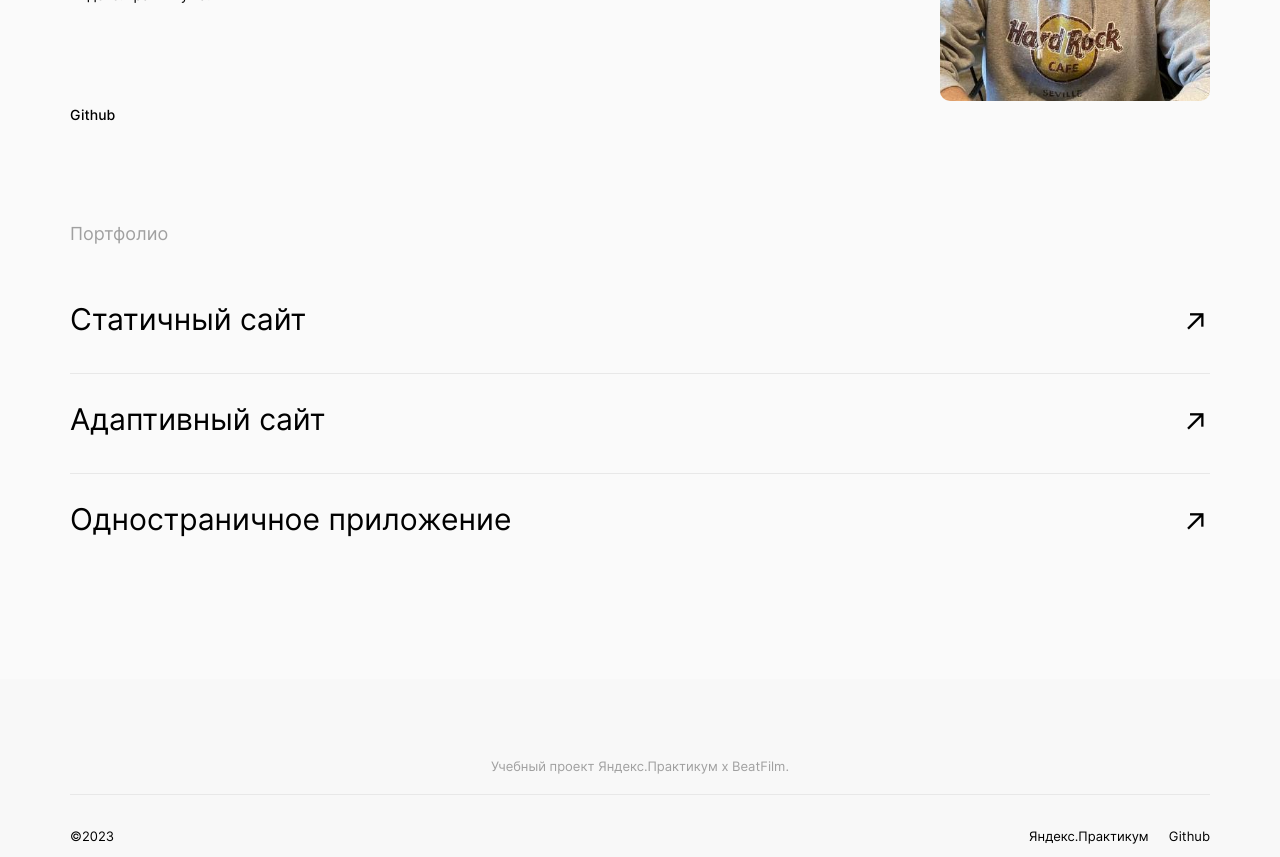
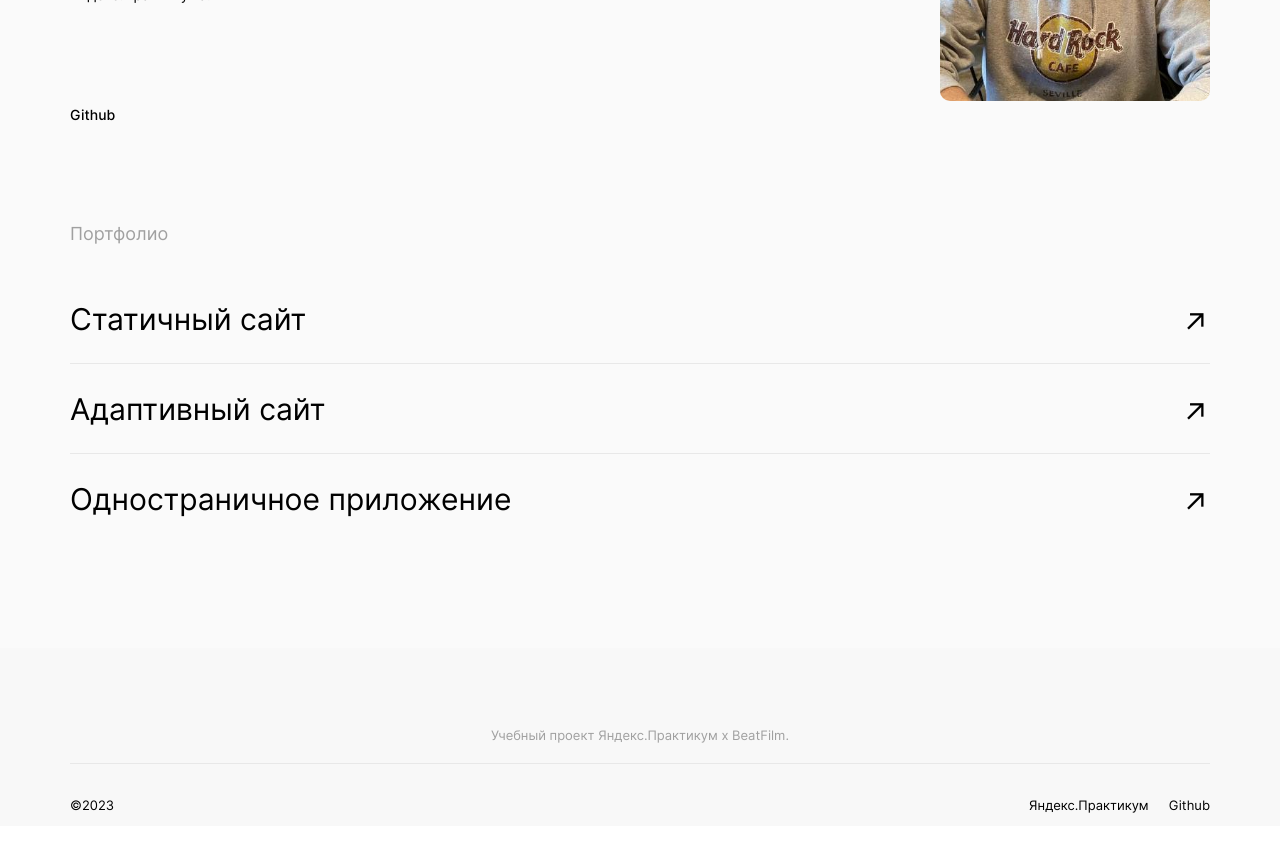
Before and after one commit to CheNikos/movies-explorer-frontend, a React (Create React App) app: page / in a window 1280 px wide. Shown: the part 2320-3177 px from the top of the page. After the commit the page ends 3146 px from the top, so only its background shows below. Built offline with nearby package versions, Linux system fonts and the light colour scheme.

Commit message:
Исправил Portfolio

```diff
--- a/src/components/Main/Portfolio/Portfolio.css
+++ b/src/components/Main/Portfolio/Portfolio.css
@@ -1,7 +1,7 @@
 .portfolio {
   background-color: #fafafa;
   padding-top: 101px;
-  padding-bottom: 125px;
+  padding-bottom: 105px;
 }
 
 .portfolio__title {
@@ -15,11 +15,16 @@
 
 .portfolio__website {
   max-width: 1140px;
-  margin: 20px 0 0 70px;
+  margin: 0 0 0 70px;
   padding-left: 0;
   list-style-type: none;
   text-decoration: none;
   color: rgba(0, 0, 0, 1);
+}
+
+.portfolio__link {
+  color: rgba(0, 0, 0, 1);
+  text-decoration: none;
 }
 
 .portfolio__list {
@@ -27,30 +32,34 @@
   justify-content: space-between;
 }
 
+.portfolio__list:first-child {
+  border-bottom: 1px solid #e8e8e8;
+}
+
+.portfolio__list:nth-child(2) {
+  border-bottom: 1px solid #e8e8e8;
+}
+
 .portfolio__text {
   font-size: 30px;
   font-weight: 400;
   line-height: 50px;
-  margin-top: 0;
-  margin-bottom: 0;
+  margin-top: 20px;
+  margin-bottom: 19px;
 }
 
 .portfolio__cursor {
   font-size: 30px;
   font-weight: 400;
   line-height: 60px;
-}
-
-.portfolio__line {
-  max-width: 1140px;
-  border-bottom: 1px solid #e8e8e8;
-  margin: 19px auto 0 auto;
+  margin-top: 20px;
+  height: fit-content;
 }
 
 @media screen and (max-width: 768px) {
   .portfolio {
     padding-top: 90px;
-    padding-bottom: 90px;
+    padding-bottom: 70px;
   }
 
   .portfolio__title {
@@ -60,13 +69,11 @@
 
   .portfolio__website {
     max-width: 668px;
-    margin: 20px 0 0 50px;
+    margin: 0 0 0 50px;
   }
 
   .portfolio__text {
     font-size: 28px;
-    margin-top: 0;
-    margin-bottom: 0;
   }
 
   .portfolio__cursor {
@@ -81,7 +88,7 @@
 @media screen and (max-width: 320px) {
   .portfolio {
     padding-top: 127px;
-    padding-bottom: 70px;
+    padding-bottom: 50px;
   }
 
   .portfolio__title {
@@ -93,12 +100,10 @@
 
   .portfolio__website {
     max-width: 292px;
-    margin: 20px 0 0 14px;
+    margin: 0 0 0 14px;
   }
 
   .portfolio__text {
-    margin-top: 0;
-    margin-bottom: 0;
     font-size: 18px;
     line-height: 28px;
   }
--- a/src/components/Main/Portfolio/Portfolio.js
+++ b/src/components/Main/Portfolio/Portfolio.js
@@ -1,39 +1,70 @@
+import { Link } from "react-router-dom";
 import "./Portfolio.css";
 
 export default function Portfolio() {
   return (
     <div className="portfolio">
       <h2 className="portfolio__title">Портфолио</h2>
-      <ul
-        href="https://chenikos.github.io/how-to-learn/"
-        target="blank"
-        className="portfolio__website"
-      >
+      <ul className="portfolio__website">
         <li className="portfolio__list">
-          <h3 className="portfolio__text">Статичный сайт</h3>
-          <div className="portfolio__cursor">↗</div>
+          <h3 className="portfolio__text">
+            <Link
+              to={"https://chenikos.github.io/how-to-learn/"}
+              target="blank"
+              className="portfolio__link"
+            >
+              Статичный сайт
+            </Link>
+          </h3>
+          <div className="portfolio__cursor">
+            <Link
+              to={"https://chenikos.github.io/how-to-learn/"}
+              target="blank"
+              className="portfolio__link"
+            >
+              ↗
+            </Link>
+          </div>
         </li>
-      </ul>
-      <div className="portfolio__line"></div>
-      <ul
-        href="https://chenikos.github.io/russian-travel/"
-        target="blank"
-        className="portfolio__website"
-      >
         <li className="portfolio__list">
-          <h3 className="portfolio__text">Адаптивный сайт</h3>
-          <div className="portfolio__cursor">↗</div>
+          <h3 className="portfolio__text">
+            <Link
+              to={"https://chenikos.github.io/russian-travel/"}
+              target="blank"
+              className="portfolio__link"
+            >
+              Адаптивный сайт
+            </Link>
+          </h3>
+          <div className="portfolio__cursor">
+            <Link
+              to={"https://chenikos.github.io/russian-travel/"}
+              target="blank"
+              className="portfolio__link"
+            >
+              ↗
+            </Link>
+          </div>
         </li>
-      </ul>
-      <div className="portfolio__line"></div>
-      <ul
-        href="https://chenikos.github.io/mesto/"
-        target="blank"
-        className="portfolio__website"
-      >
         <li className="portfolio__list">
-          <h3 className="portfolio__text">Одностраничное приложение</h3>
-          <div className="portfolio__cursor">↗</div>
+          <h3 className="portfolio__text">
+            <Link
+              to={"https://chenikos.github.io/mesto/"}
+              target="blank"
+              className="portfolio__link"
+            >
+              Одностраничное приложение
+            </Link>
+          </h3>
+          <div className="portfolio__cursor">
+            <Link
+              to={"https://chenikos.github.io/mesto/"}
+              target="blank"
+              className="portfolio__link"
+            >
+              ↗
+            </Link>
+          </div>
         </li>
       </ul>
     </div>
```
